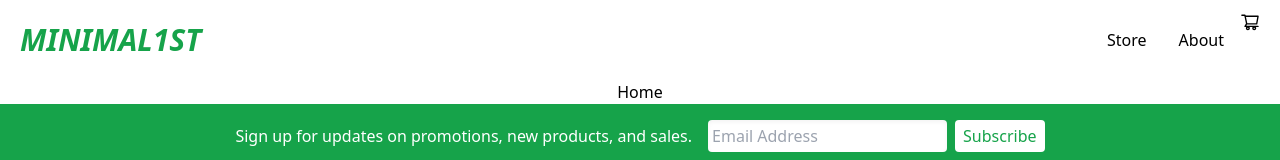
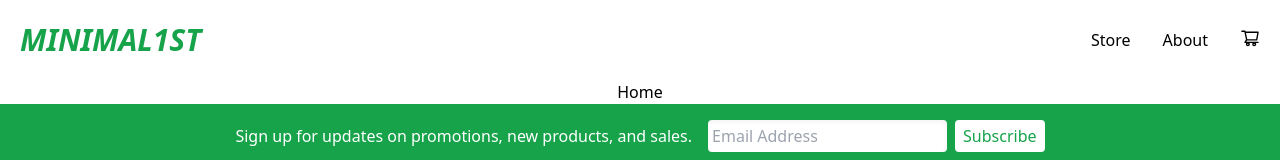
Before and after one commit to ivananora/shopping-cart, a React (Create React App) app: page / in a window 1280 px wide. Shown: the top 160 px of the page. Built offline with nearby package versions, Linux system fonts and the light colour scheme.

Commit message:
Update navbar style

```diff
--- a/src/components/NavBar.jsx
+++ b/src/components/NavBar.jsx
@@ -3,14 +3,14 @@ import { AiOutlineShoppingCart } from "react-icons/ai";
 
 const NavBar = () => {
   return (
-    <div className="flex justify-between items-center h-20 max-w-[1240px] mx-auto">
+    <div className="flex justify-between items-center sticky top-0 z-50 h-20 max-w-[1240px] mx-auto bg-white/50 backdrop-blur-sm">
       <h1 className="w-full text-3xl font-bold italic text-green-600 uppercase">
         minimal1st
       </h1>
       <ul className="flex">
         <li className="p-4">Store</li>
         <li className="p-4">About</li>
-        <li className="p">
+        <li className="py-4 pl-4">
           <AiOutlineShoppingCart size="20" />
         </li>
       </ul>
```
